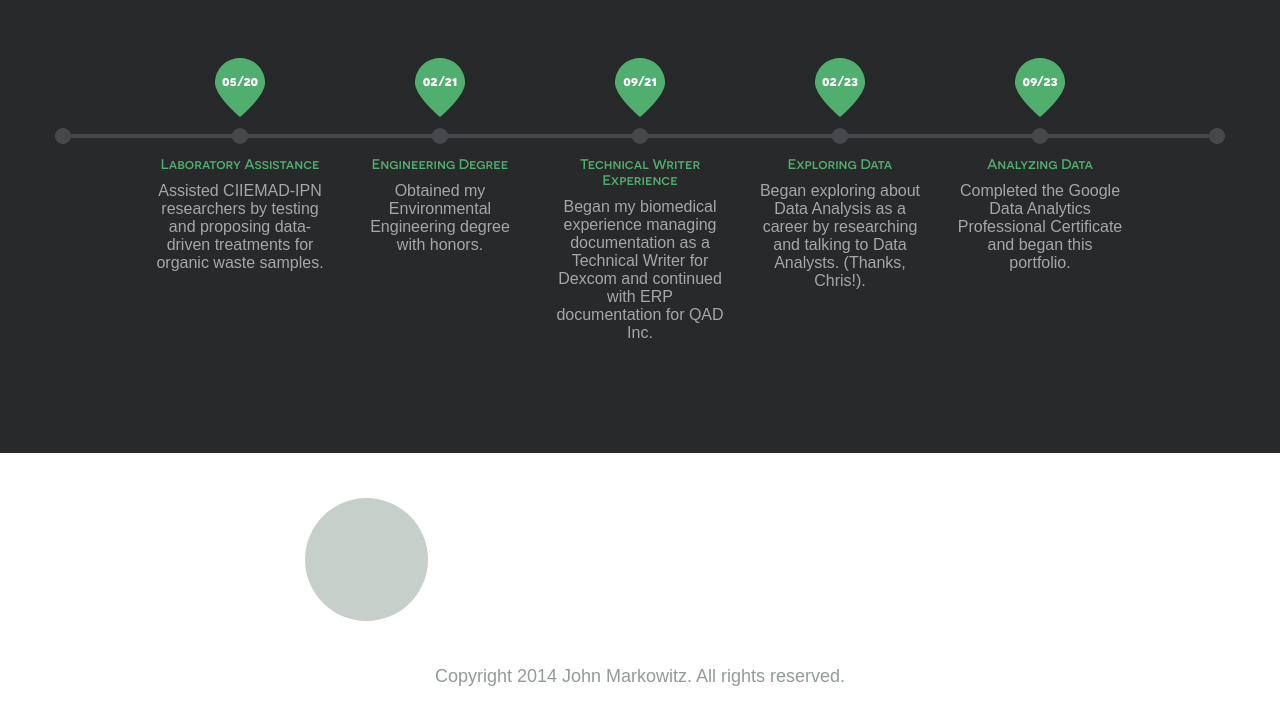
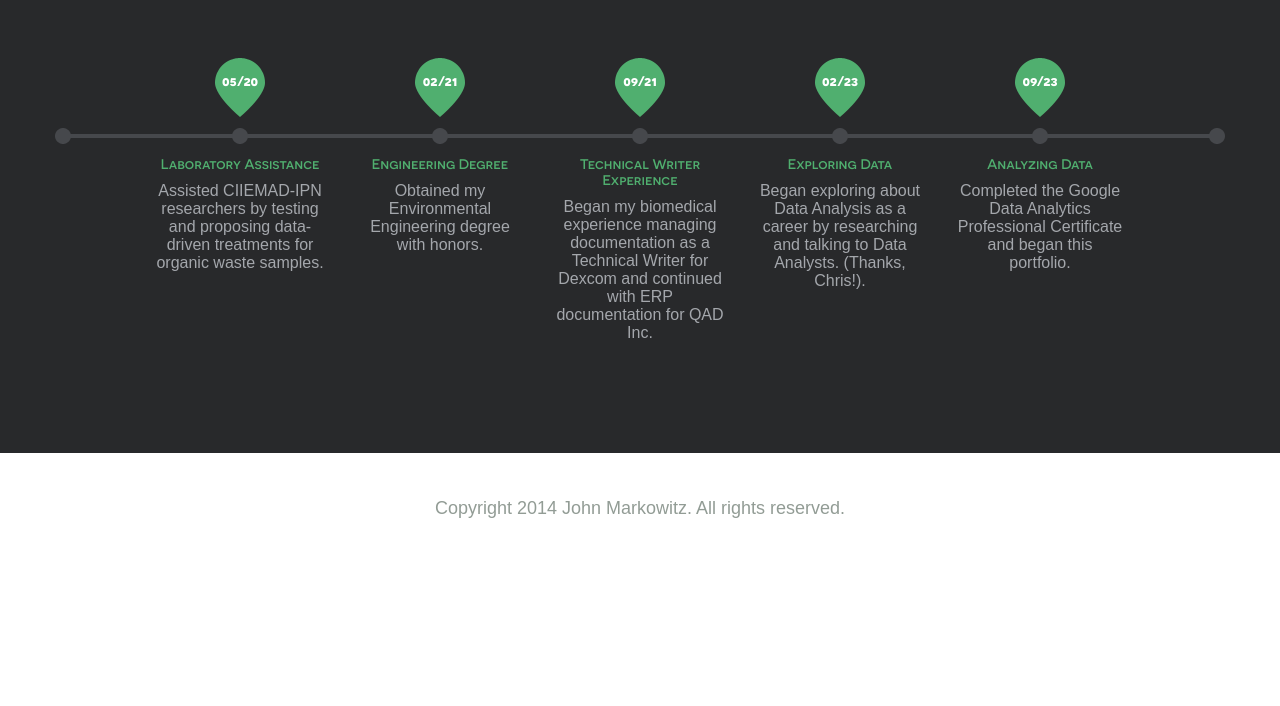
Before and after one commit to Diana-Castro/diana-castro.github.io, a plain HTML site: page index.html in a window 1280 px wide. Shown: the part 586-1292 px from the top of the page. After the commit the page ends 1124 px from the top, so only its background shows below. Drawn offline with nearby package versions, Linux system fonts and the light colour scheme.

Commit message:
Update index.html
Updated footer to just include copyright.

```diff
--- a/index.html
+++ b/index.html
@@ -84,11 +84,7 @@
 		</div>
 		<footer id="footer">
 			<div class="footer-content">
-				<ul class="social">
-					<li><a href="Contact.html">Contact</a></li>
-				</ul>
 				<p class="copy">Copyright 2014 John Markowitz. All rights reserved.</p>
-			</div>
 		</footer>
 	</div>
 	<script src="http://code.jquery.com/jquery-1.11.1.min.js"></script>
```
